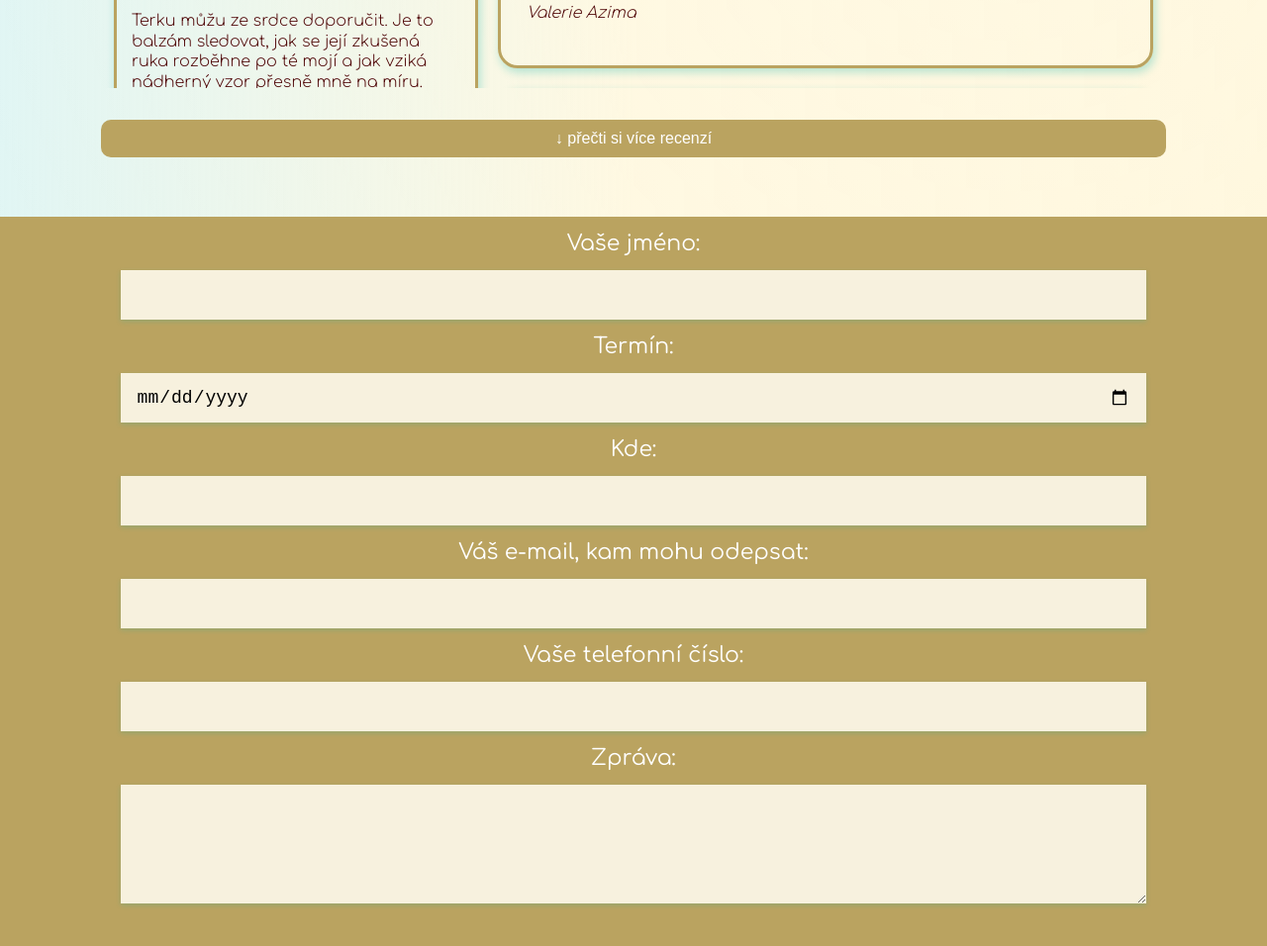
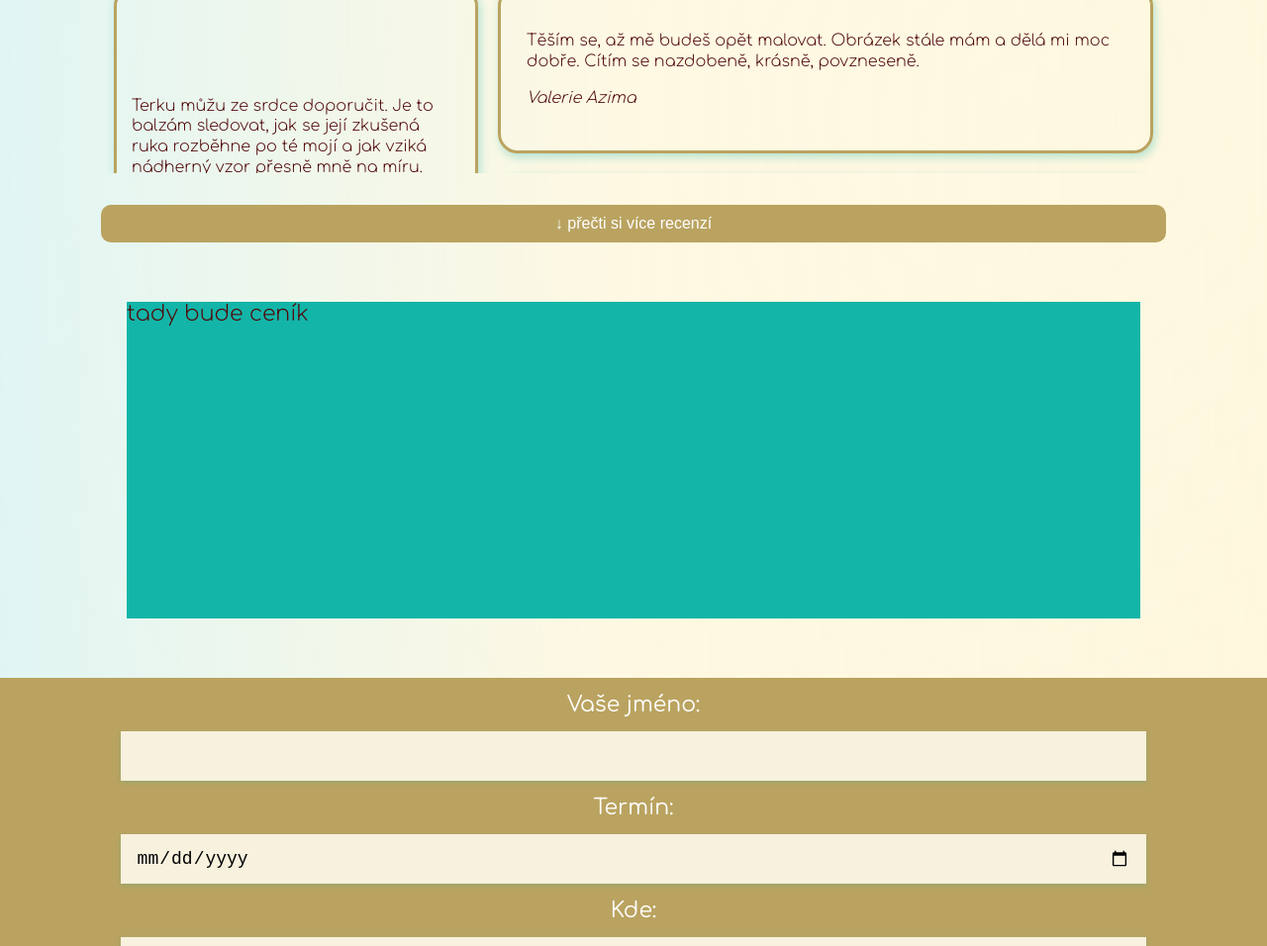
Before and after one commit to imfejm/henna, a website: page public/index.html in a window 1280 px wide. Shown: the part 3256-4212 px from the top of the page at 99% size. Drawn offline with Linux system fonts and the light colour scheme; a web font is replaced by a local one.

Commit message:
cenik preparation

```diff
--- a/public/index.css
+++ b/public/index.css
@@ -70,9 +70,11 @@ body {
     "galerie"
     "recenze"
     "interval4"
+    "cenik"
+    "interval5"
     "kontakt";
   grid-template-columns: 1fr;
-  grid-template-rows: auto 60px auto 60px auto 60px auto auto 60px auto;
+  grid-template-rows: auto 60px auto 60px auto 60px auto auto 60px auto 60px auto;
   padding-top: 60px;
   align-items: center;
   position: relative;
@@ -85,7 +87,7 @@ body {
 }
 @media only screen and (min-width: 800px) {
   .container {
-    grid-template-rows: auto 60px auto 60px auto 60px auto auto 60px auto;
+    grid-template-rows: auto 60px auto 60px auto 60px auto auto 60px auto 60px auto;
   }
   body {
     font-size: 22px;
@@ -502,7 +504,7 @@ h2 {
   justify-content: center;
 }
 .terka {
-  width: 40vw;
+  width: 50vw;
   border-radius: 30px;
   padding: 2% 4% 2% 4%;
   float: left;
@@ -947,10 +949,21 @@ h2 {
     box-shadow: 2px 4px 10px #13b5a851;
   }
 }
+/*cenik*/
+.interval4 {
+  grid-area: interval4;
+  height: 60px;
+}
+.cenik {
+  background-color: #13b5a8;
+  width: 80vw;
+  height: 40vh;
+  justify-self: center;
+}
 
 /*kontaktni formular*/
-.interval4 {
-  grid-area: interval4;
+.interval5 {
+  grid-area: interval5;
   height: 60px;
 }
 
@@ -1012,5 +1025,5 @@ textarea {
   margin: 3% auto;
   justify-self: center;
   color: white;
-  border-color: #cabd98 ;
+  border-color: #cabd98;
 }
--- a/public/index.html
+++ b/public/index.html
@@ -210,7 +210,10 @@
       </div>
       <button id="toggleButton">↓ přečti si více recenzí</button>
     </div>
-    <div class="interval4"></div>
+
+    <div class="interval4" id="cenik"></div>
+    <div class="cenik">tady bude ceník</div>
+    <div class="interval5" id="contact"></div>
     <div class="kontakt">
       <div class="formular">
         <form class="forms" id="contact-form">
```
